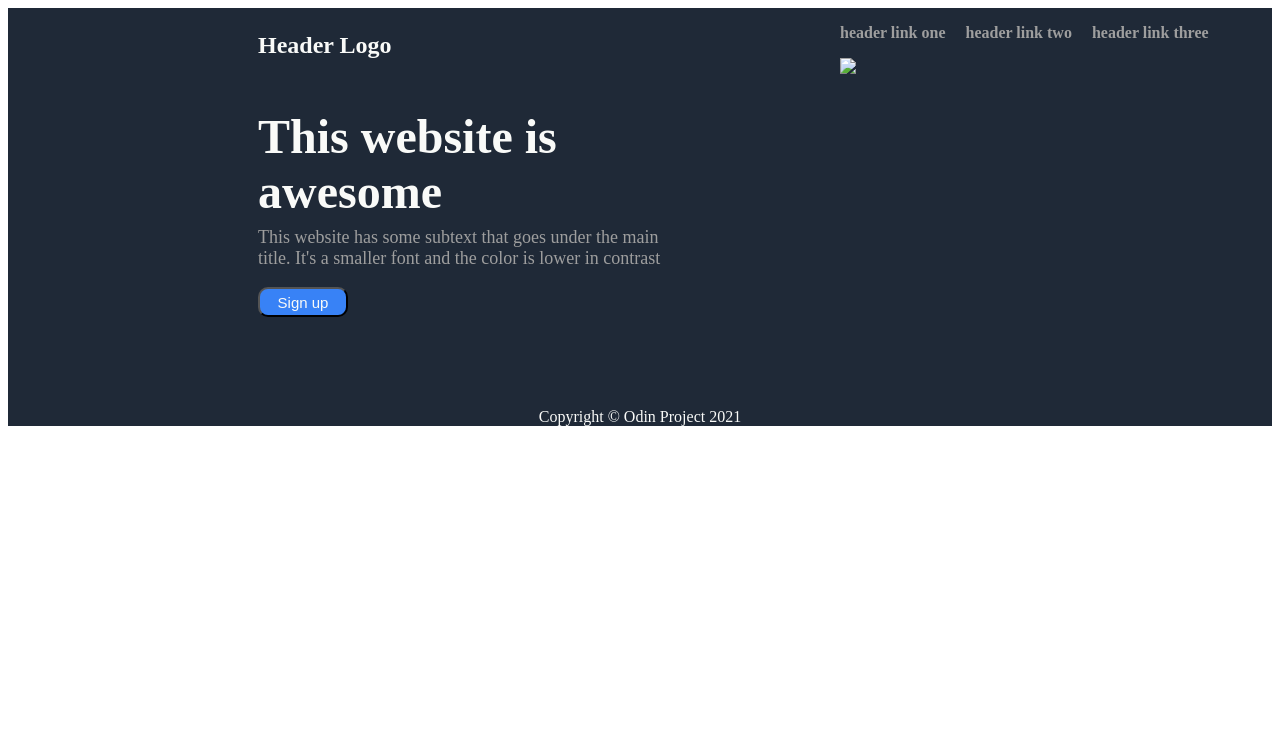
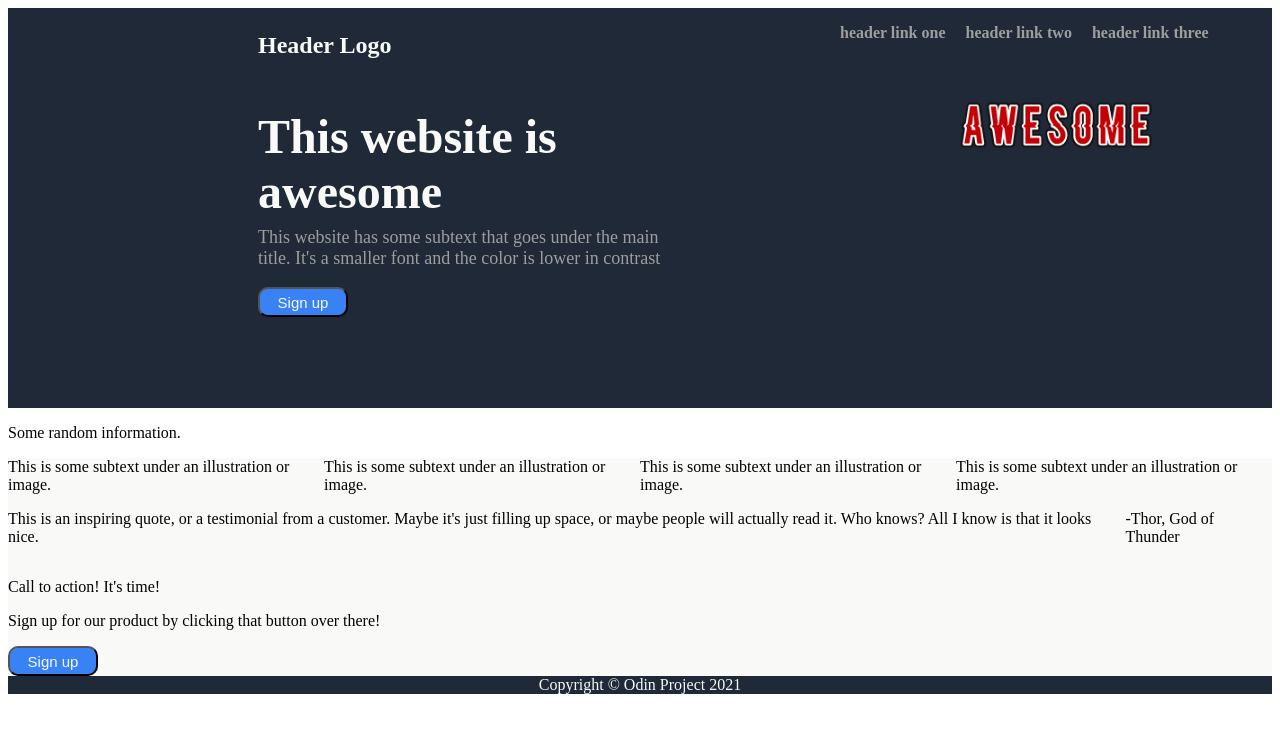
Before and after one commit to 3DSA/Landing_Page, a plain HTML site: page index.html in a window 1280 px wide. Drawn offline with Linux system fonts and the light colour scheme.

Commit message:
added image awesome, also changed some css classes

```diff
--- a/index.html
+++ b/index.html
@@ -17,15 +17,41 @@
         </div>
         <div class="headerright">
             <p>header link one  &nbsp; &nbsp;  header link two &nbsp; &nbsp;   header link three</p>
-            <img src="ddd">
-
+            <img src="awesome.png" id="imagecenter">
         </div>
     </header>
+    <p>Some random information.</p>
     <div class="bodyinfo">
+        <div>
+            This is some subtext under an illustration or image.
+        </div>
+        <div>
+            This is some subtext under an illustration or image.
+        </div>
+        <div>
+            This is some subtext under an illustration or image.
+        </div>
+        <div>
+            This is some subtext under an illustration or image.
+        </div>
     </div>
     <div class="bodyinfo">
+        <p>This is an inspiring quote, or a testimonial from a customer.
+            Maybe it's just filling up space, or maybe people will actually read
+            it. Who knows? All I know is that it looks nice.
+        </p>
+        <p>-Thor, God of Thunder</p>
     </div>
     <div class="bodyinfo">
+        <div>
+            <div>
+                <p>Call to action! It's time!</p>
+                <p>Sign up for our product by clicking that button over there!</p>
+            </div>
+            <div>
+                <button>Sign up</button>
+            </div>
+        </div>
     </div>
     <footer>
         Copyright © Odin Project 2021
--- a/styles.css
+++ b/styles.css
@@ -47,8 +47,19 @@ button {
 }
 .bodyinfo {
     flex: 1;
+    display:flex;
     height: 400px;
     background-color: #F9FAF8;
+}
+img {
+    max-width: 50%;
+    max-height: auto;
+}
+#imagecenter {
+    display:block;
+    margin-left: auto;
+    margin-right: auto;
+    margin-top: 50px;
 }
 footer {
     flex: 1 1 auto;
```
Also changed, not shown: awesome.png (added).
